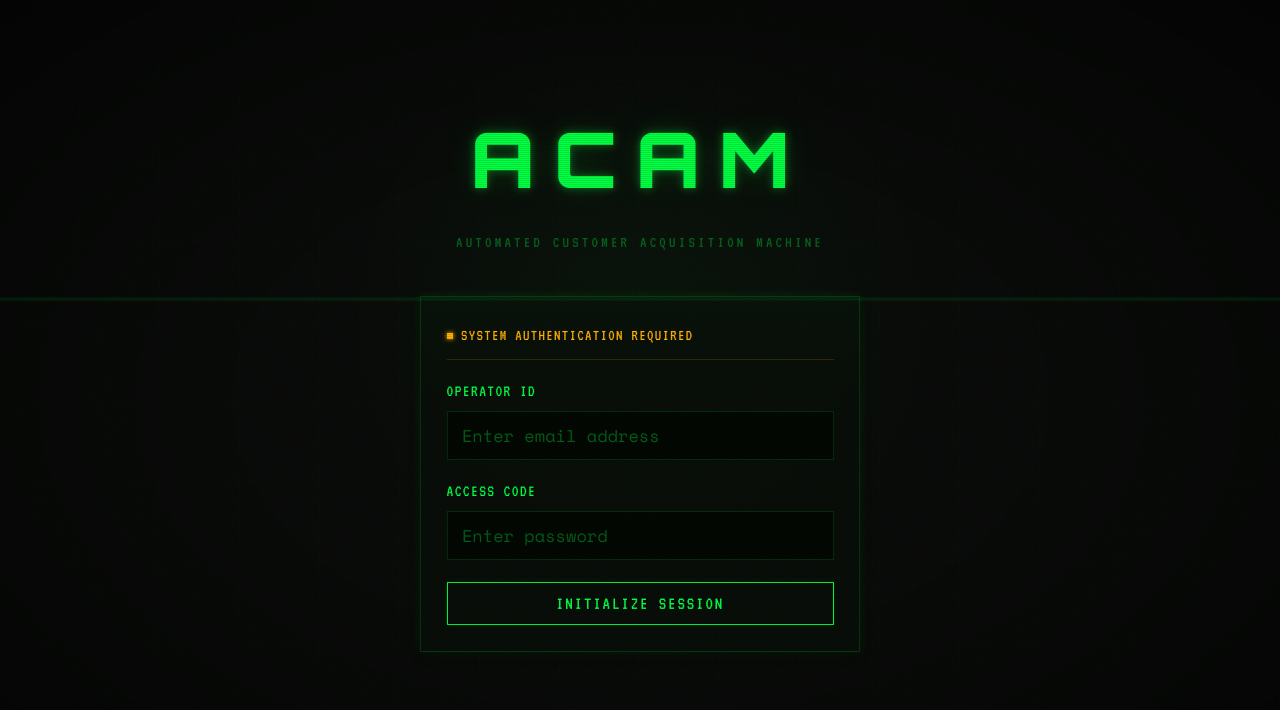
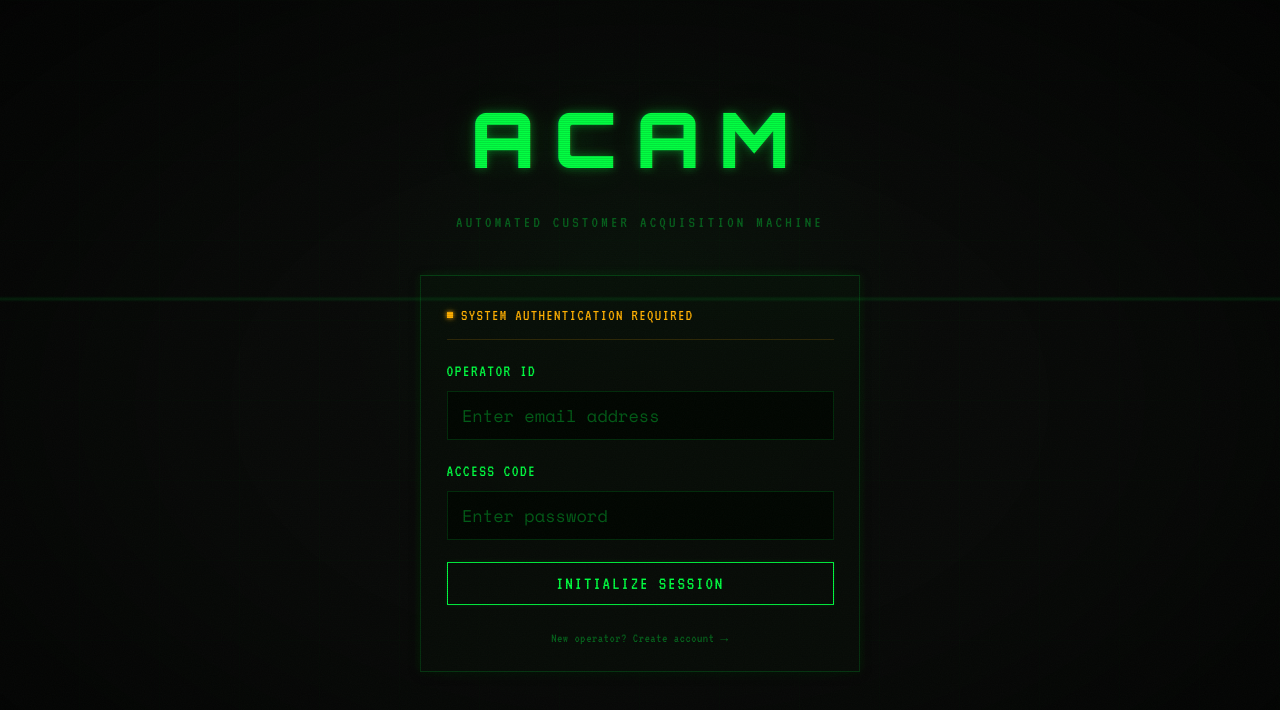
Before and after one commit to shmookington/ACAM, a Next.js app: page / in a window 1280 px wide. Shown: the top 710 px of the page. Built offline with nearby package versions, Linux system fonts and the light colour scheme; no server answers.

Commit message:
feat: add sign-up for new team members
- Toggle between Sign In / Create Account on login page
- Auto sign-in after account creation
- Clean toggle link matching Tron theme

```diff
--- a/src/app/page.js
+++ b/src/app/page.js
@@ -14,6 +14,7 @@ export default function LoginPage() {
   const [loading, setLoading] = useState(false);
   const [error, setError] = useState('');
   const [checkingSession, setCheckingSession] = useState(true);
+  const [isSignUp, setIsSignUp] = useState(false);
   const router = useRouter();
 
   useEffect(() => {
@@ -26,11 +27,36 @@ export default function LoginPage() {
     });
   }, [router]);
 
-  const handleLogin = async (e) => {
+  const handleSubmit = async (e) => {
     e.preventDefault();
     setLoading(true);
     setError('');
 
+    if (isSignUp) {
+      const { error: signUpErr } = await supabase.auth.signUp({
+        email,
+        password,
+      });
+
+      if (signUpErr) {
+        setError(signUpErr.message);
+        setLoading(false);
+        return;
+      }
+
+      // Auto sign-in after sign-up
+      const { error: signInErr } = await supabase.auth.signInWithPassword({
+        email,
+        password,
+      });
+
+      if (signInErr) {
+        setError('Account created! Sign in with your credentials.');
+        setIsSignUp(false);
+        setLoading(false);
+        return;
+      }
+    } else {
       const { error } = await supabase.auth.signInWithPassword({
         email,
         password,
@@ -39,9 +65,11 @@ export default function LoginPage() {
       if (error) {
         setError(error.message);
         setLoading(false);
-    } else {
+        return;
+      }
+    }
+
     router.push('/dashboard');
-    }
   };
 
   if (checkingSession) {
@@ -67,12 +95,12 @@ export default function LoginPage() {
           <div className={`${styles.divider} animate-boot-in delay-2`} />
         </div>
 
-        {/* Login Form */}
+        {/* Login / Sign Up Form */}
         <TronCard className={`${styles.formCard} animate-boot-in delay-3`}>
-          <form onSubmit={handleLogin} className={styles.form}>
+          <form onSubmit={handleSubmit} className={styles.form}>
             <div className={styles.systemStatus}>
               <span className={styles.statusDot} />
-              <span>SYSTEM AUTHENTICATION REQUIRED</span>
+              <span>{isSignUp ? 'NEW OPERATOR REGISTRATION' : 'SYSTEM AUTHENTICATION REQUIRED'}</span>
             </div>
 
             <div className={styles.field}>
@@ -89,15 +117,16 @@ export default function LoginPage() {
             </div>
 
             <div className={styles.field}>
-              <label htmlFor="password">Access Code</label>
+              <label htmlFor="password">{isSignUp ? 'Create Access Code' : 'Access Code'}</label>
               <input
                 id="password"
                 type="password"
                 value={password}
                 onChange={(e) => setPassword(e.target.value)}
-                placeholder="Enter password"
+                placeholder={isSignUp ? 'Create a password' : 'Enter password'}
                 required
-                autoComplete="current-password"
+                autoComplete={isSignUp ? 'new-password' : 'current-password'}
+                minLength={isSignUp ? 6 : undefined}
               />
             </div>
 
@@ -113,8 +142,16 @@ export default function LoginPage() {
               loading={loading}
               className={styles.loginButton}
             >
-              Initialize Session
+              {isSignUp ? 'Create Account' : 'Initialize Session'}
             </TronButton>
+
+            <button
+              type="button"
+              className={styles.toggleAuth}
+              onClick={() => { setIsSignUp(!isSignUp); setError(''); }}
+            >
+              {isSignUp ? '← Back to Sign In' : 'New operator? Create account →'}
+            </button>
           </form>
         </TronCard>
 
--- a/src/app/page.module.css
+++ b/src/app/page.module.css
@@ -133,6 +133,24 @@
   margin-top: 0.3rem;
 }
 
+.toggleAuth {
+  background: none;
+  border: none;
+  color: var(--text-dim);
+  font-family: var(--font-terminal);
+  font-size: 0.78rem;
+  cursor: pointer;
+  padding: 0.5rem 0 0;
+  text-align: center;
+  width: 100%;
+  letter-spacing: 0.04em;
+  transition: color 0.2s;
+}
+
+.toggleAuth:hover {
+  color: var(--phosphor);
+}
+
 .footer {
   font-family: var(--font-terminal);
   font-size: 0.92rem;
```
Lines whose indentation alone changed are shown as unchanged.
